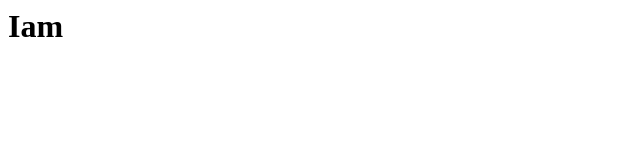
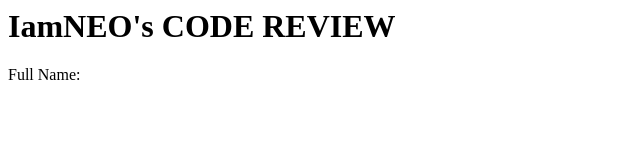
Before and after one commit to iamneo-production/dffacaefcff305540866bbaaaabbcbbfefone, a website: page public/index.html in a window 1280 px wide. Shown: the whole page, without its empty margins (0-640 px from the left). Drawn offline with Linux system fonts and the light colour scheme.

Commit message:
Backup Commit

```diff
--- a/public/index.html
+++ b/public/index.html
@@ -1,5 +1,11 @@
 <html>
     <head>
-        <h1>Iam</h1>
+        <h1>IamNEO's CODE REVIEW</h1>
+
     </head>
+    <body>
+        <form>
+            Full Name:<i
+        </form>
+    </body>
 </html>
```
